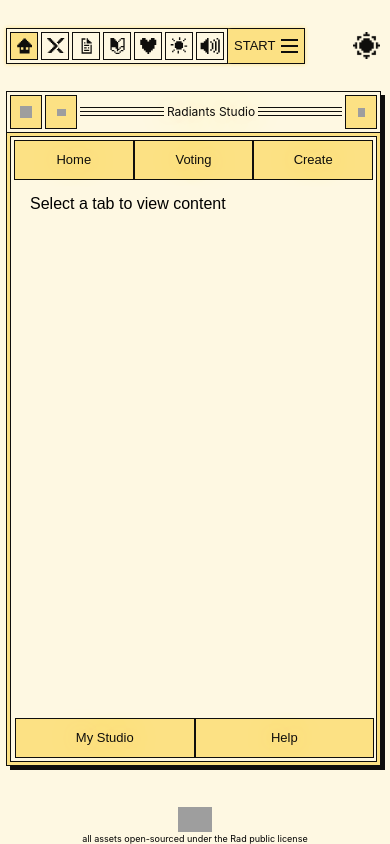
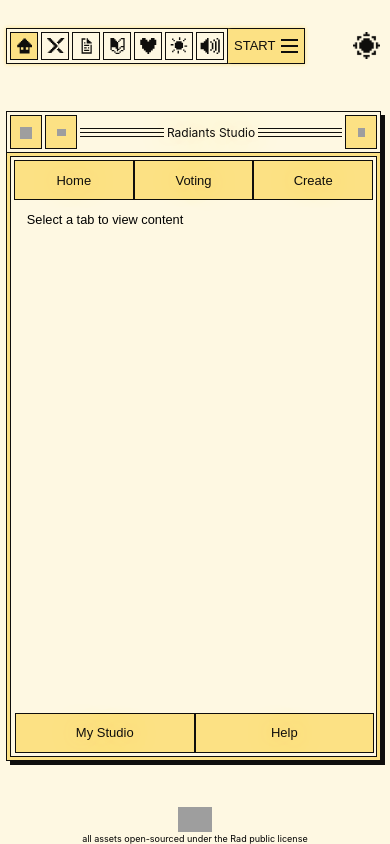
Before and after one commit to jjack404/radiant-studio, a React (Create React App) app: page / in a window 390 px wide. Built offline with nearby package versions, Linux system fonts and the light colour scheme; grey boxes are pictures that could not be loaded; a web font is replaced by a local one.

Commit message:
more improved styling, mobile oriented

```diff
--- a/src/components/Footer/Footer.module.css
+++ b/src/components/Footer/Footer.module.css
@@ -3,7 +3,7 @@
   display: none;
   position: relative;
   width: 100%;
-  height: 20%;
+  height: auto;
   flex-direction: column;
   align-items: flex-end;
   padding: 3px auto 0 auto;
@@ -11,7 +11,7 @@
 
 .footerContent {
   display: flex;
-  position: absolute;
+  position: relative;
   padding: 0 15px;
   bottom: 0;
   width: 100%;
@@ -45,3 +45,10 @@
   display: flex;
 }
 }
+
+@media (min-width: 550px) {
+
+  .footer {
+    display: flex;
+  }
+  }
--- a/src/components/MainComponent/MainComponent.jsx
+++ b/src/components/MainComponent/MainComponent.jsx
@@ -1,18 +1,19 @@
-/**
- * This code was generated by Builder.io.
- */
 import React from "react";
+import useViewportHeight from "./viewportHeight";
 import styles from "./MainComponent.module.css";
 import TopMenu from "../TopMenu/TopMenu";
 import Window from "../Window/Window";
 import Footer from "../Footer/Footer";
 
 const MainComponent = () => {
+  const height = useViewportHeight();
+
   return (
-    <main className={styles.mainContainer}>
+    <main className={styles.mainContainer} style={{ height: `${height}px` }}>
       <TopMenu />
-      <div style={{height:'100%'}}>
-      <Window /></div>
+      <div className={styles.windowWrapper}>
+        <Window />
+      </div>
       <Footer />
     </main>
   );
--- a/src/components/MainComponent/MainComponent.module.css
+++ b/src/components/MainComponent/MainComponent.module.css
@@ -1,5 +1,5 @@
 body {
-  font-size: 1rem;
+  font-size: .5vw;
 }
 
 input,
@@ -17,7 +17,6 @@ a {
       var(--Cream, #fef8e2) 100%
     ),
     var(--Cream, #fef8e2);
-    gap:calc(3%);
   display: flex;
   height: 100vh;
   width: 100vw;
@@ -26,6 +25,14 @@ a {
   margin: 0 auto;
   padding: 0;
   overflow: hidden;
+  gap: 5em;
+}
+
+.windowWrapper {
+  height: 100%;
+  margin: auto 0;
+  display: flex;
+  position: relative;
 }
 
 @media (max-width: 640px) {
--- /dev/null
+++ b/src/components/MainComponent/viewportHeight.jsx
@@ -0,0 +1,15 @@
+import { useState, useEffect } from 'react';
+
+const useViewportHeight = () => {
+  const [height, setHeight] = useState(window.innerHeight);
+
+  useEffect(() => {
+    const handleResize = () => setHeight(window.innerHeight);
+    window.addEventListener('resize', handleResize);
+    return () => window.removeEventListener('resize', handleResize);
+  }, []);
+
+  return height;
+};
+
+export default useViewportHeight;
--- a/src/components/Window/Window.module.css
+++ b/src/components/Window/Window.module.css
@@ -4,13 +4,14 @@
   background-color: var(--Yellow, #fce184);
   display: flex;
   position: relative;
-  width: stretch;
-  height: 80vh;
+  width: 100%;
+  height: 90%;
   flex-direction: column;
   margin: auto 6px;
   margin-right: 9px;
   overflow: hidden;
   border: 1px solid rgba(15, 14, 12, 1);
+
 }
 
 input,
@@ -401,6 +402,7 @@ a {
   display: flex;
   font-family: 'Joystix', sans-serif;
   overflow: auto;
+  font-size: .8rem;
 }
 
 
--- a/src/components/Window/WindowTabs/Create/Create.module.css
+++ b/src/components/Window/WindowTabs/Create/Create.module.css
@@ -6,6 +6,7 @@
 
 
   .Create {
+    height: 100%;
     width: auto;
   }
 
--- a/src/components/Window/WindowTabs/Help.module.css
+++ b/src/components/Window/WindowTabs/Help.module.css
@@ -3,7 +3,7 @@
     color: var(--black, #0f0e0c);
     font-family: Joystix, sans-serif;
     width: stretch;
-    height: stretch;
+    height: 100%;
     padding: 6px;
     margin: auto;
     text-align: center;
--- a/src/components/Window/WindowTabs/Home.module.css
+++ b/src/components/Window/WindowTabs/Home.module.css
@@ -3,7 +3,7 @@
     color: var(--black, #0f0e0c);
     font-family: Joystix, sans-serif;
     width: stretch;
-    height: stretch;
+    height: 100%;
     padding: 6px;
     margin: auto;
     text-align: center;
--- a/src/components/Window/WindowTabs/MyStudio.module.css
+++ b/src/components/Window/WindowTabs/MyStudio.module.css
@@ -3,7 +3,7 @@
     color: var(--black, #0f0e0c);
     font-family: Joystix, sans-serif;
     width: stretch;
-    height: stretch;
+    height: 100%;
     padding: 6px;
     margin: auto;
     text-align: center;
--- a/src/components/Window/WindowTabs/Voting.module.css
+++ b/src/components/Window/WindowTabs/Voting.module.css
@@ -5,7 +5,7 @@
     width: stretch;
     height: 100%;
     padding: 6px;
-    margin: 0 auto;
+    margin: auto;
     text-align: center;
     overflow-y: scroll;
 }
```
